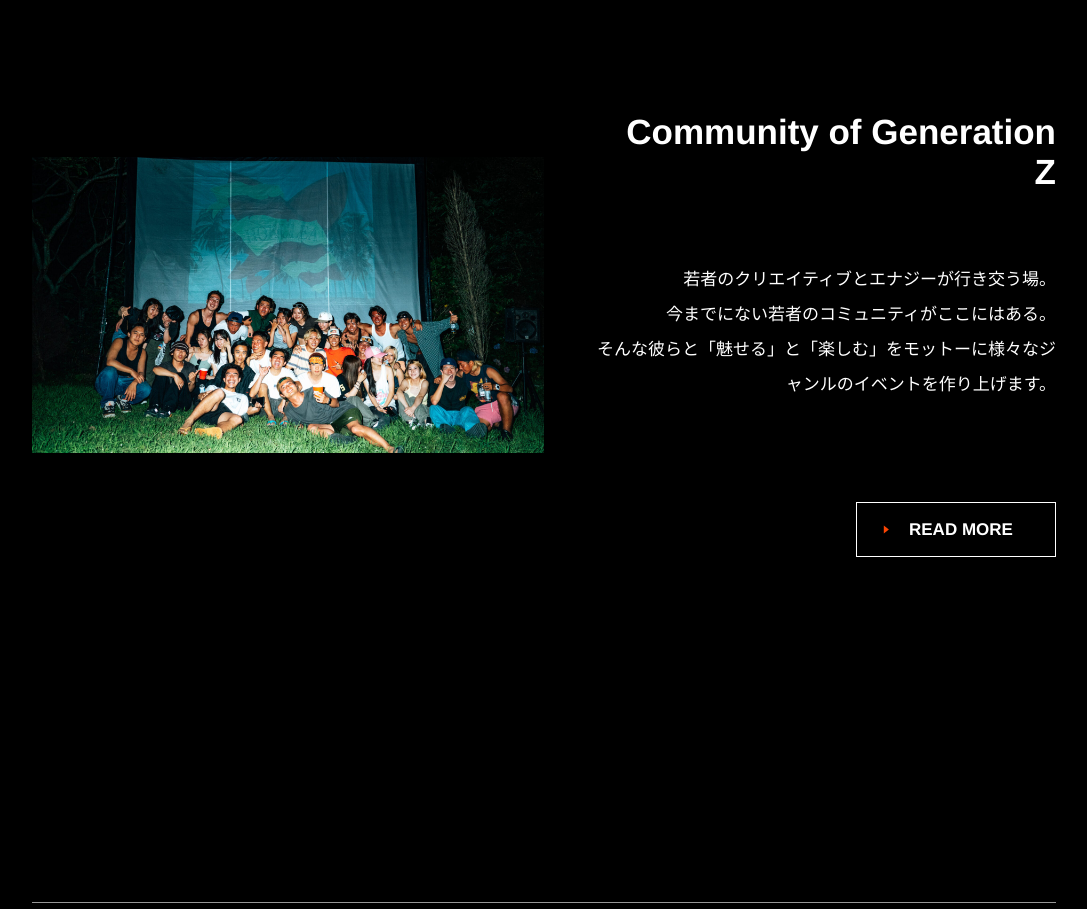
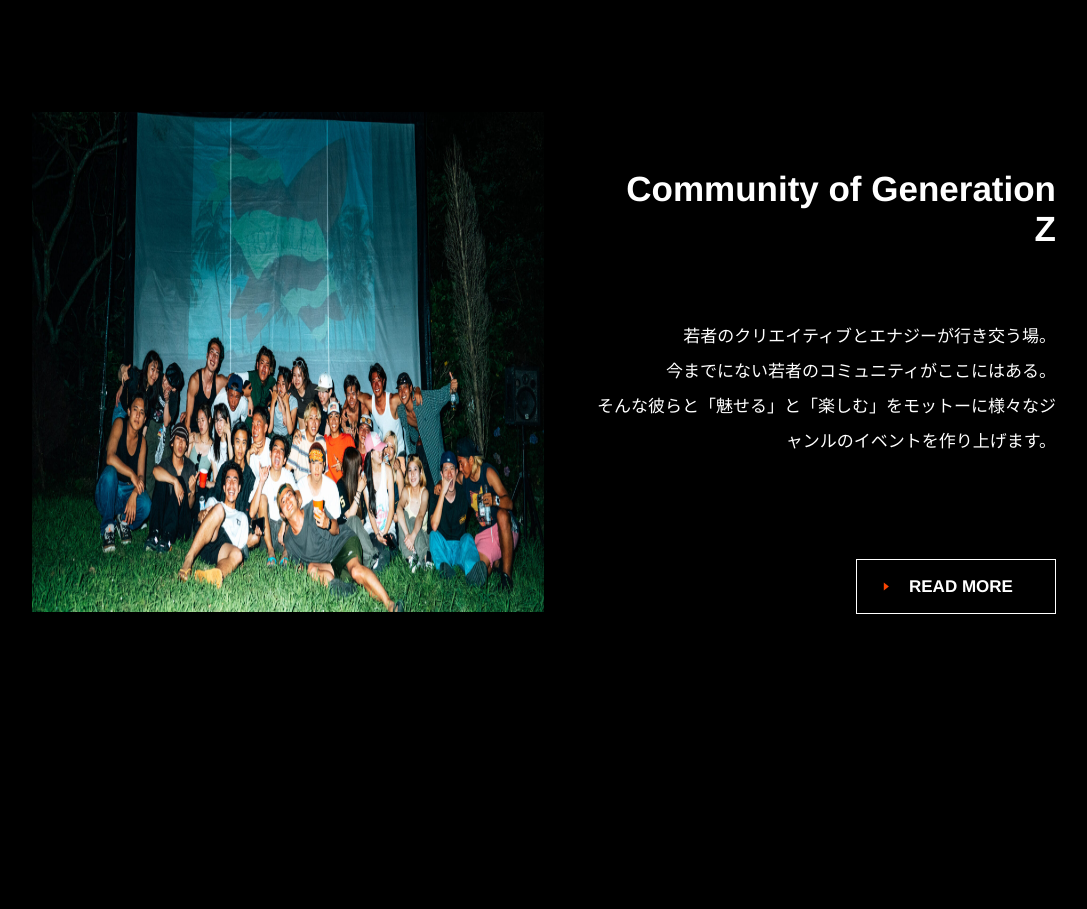
Before and after one commit to kohta9521/HOKULEA_Official_WebSite, a Next.js app: page / in a window 1280 px wide. Shown: the part 1128-2037 px from the top of the page, without its empty margins (96-1183 px from the left). Built offline with nearby package versions, Linux system fonts and the light colour scheme.

Commit message:
add new Image tag about section

```diff
--- a/next.config.js
+++ b/next.config.js
@@ -3,7 +3,6 @@ const nextConfig = {
   experimental: {
     appDir: true,
   },
-  output: "export",
 };
 
 module.exports = nextConfig;
--- a/src/components/organisms/About.tsx
+++ b/src/components/organisms/About.tsx
@@ -1,4 +1,5 @@
 import React from "react";
+import Image from "next/image";
 
 // scss import
 import styles from "./styles/About.module.scss";
@@ -6,6 +7,7 @@ import styles from "./styles/About.module.scss";
 // components import
 import SecTitle from "../atoms/SecTitle";
 import ReadMoreButton from "../atoms/ReadMoreButton";
+
 
 const About = () => {
   return (
@@ -19,7 +21,7 @@ const About = () => {
         />
         <div className={styles.flexBox}>
           <div className={styles.leftBox}>
-            <img className={styles.image} src="/images/about.jpg" alt="aboutImage" />
+            <Image className={styles.image} width={1000} height={500} src="/images/about.jpg" alt="aboutImage" />
           </div>
           <div className={styles.rightBox}>
             <h1 className={styles.title}>Community of Generation Z</h1>
```
